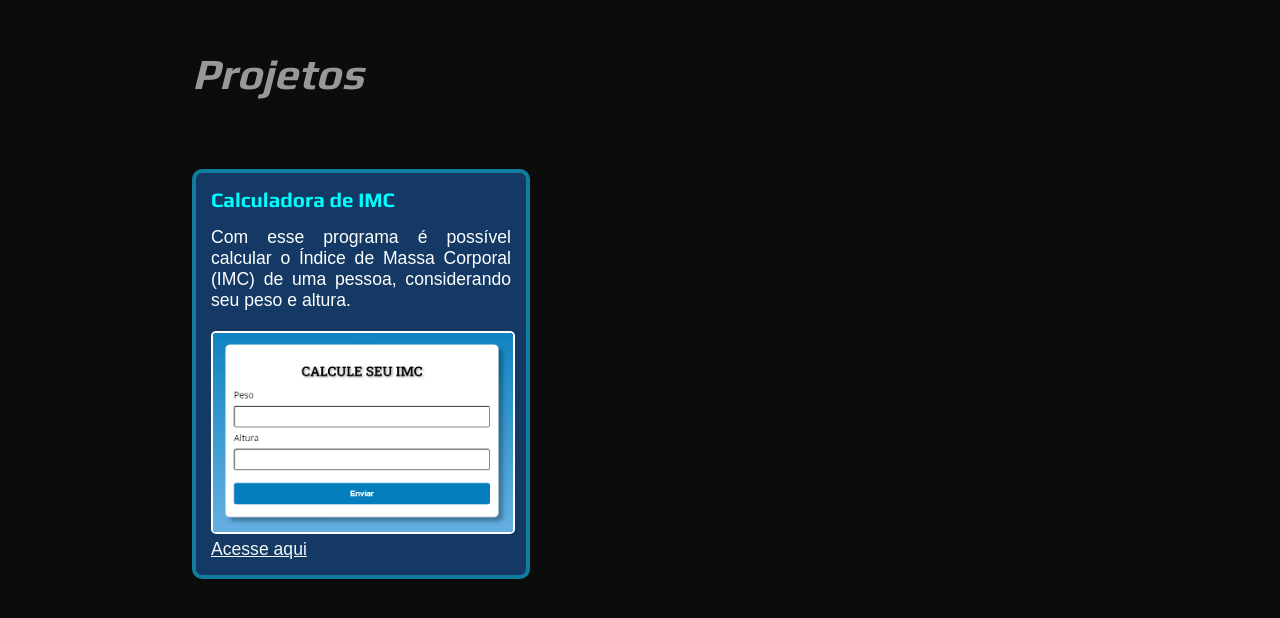
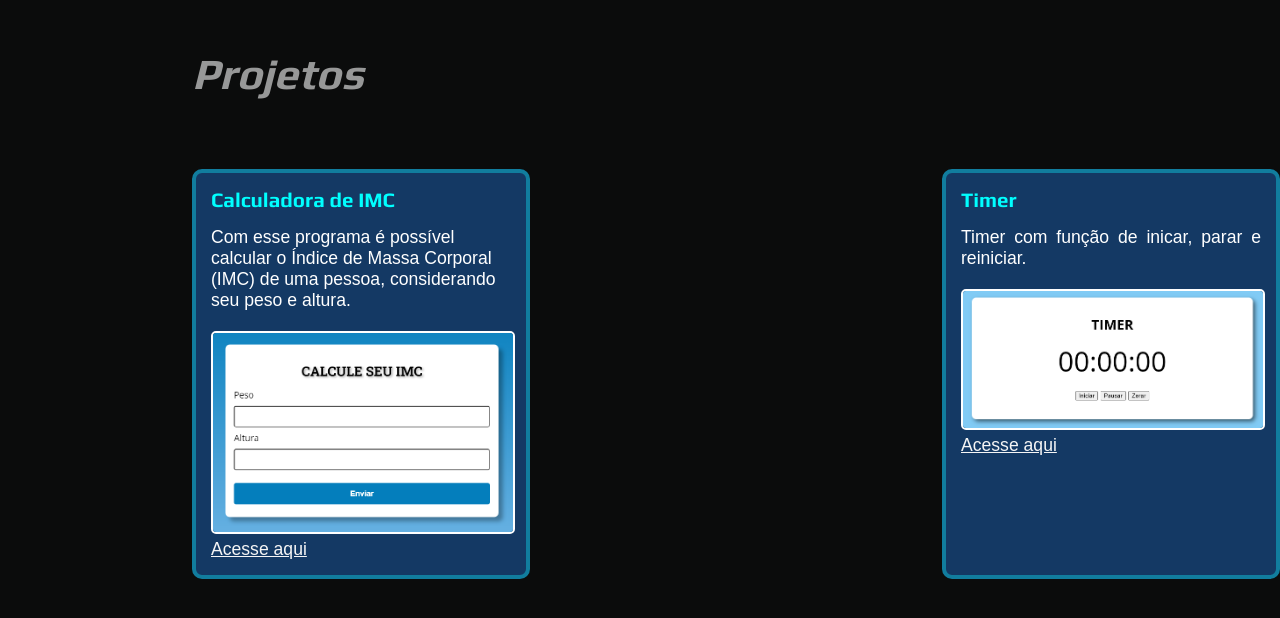
Before and after one commit to PedroWrublak/portifolio, a plain HTML site: page index.html in a window 1280 px wide. Shown: the part 856-1474 px from the top of the page. Drawn offline with Linux system fonts and the light colour scheme.

Commit message:
Adicionado e configurado novo projeto

```diff
--- a/css/style.css
+++ b/css/style.css
@@ -89,18 +89,26 @@ main > section > p {
 }
 
 main > section.projetos {
+    display: flex;
+    flex-direction: column;
     background-color: rgb(11, 12, 12);
     height: 100vh;
     padding-left: 15%;
 }
 
+main > section.projetos > div.container {
+    display: flex;
+    justify-content: space-between;
+}
+
 main > section.projetos > h2 {
     font-family: "Play", sans-serif;
     margin-top: 60px;
-    color: rgba(255, 255, 255, 0.575)
+    color: rgba(255, 255, 255, 0.575);
+
 }
 
-main > section.projetos > div.projetoImc {
+main > section.projetos div.container > div.projetoImc, div.projetoTimer {
     background-color: #1f63b783;
     color: white;
     padding: 15px;
@@ -111,28 +119,28 @@ main > section.projetos > div.projetoImc {
     max-width: 300px;
 }
 
-section.projetos > div.projetoImc > h3 {
+section.projetos > div.container > div.projetoImc > h3, div.projetoTimer > h3 {
     color: aqua;
     font-family: "Play", sans-serif;
     margin-bottom: 15px;
 }
 
-section.projetos > div.projetoImc > p {
+section.projetos > div.projetoImc > p, div.projetoTimer > p {
     text-align: justify;
 }
 
-section.projetos > div.projetoImc > img {
+section.projetos > div.container > div.projetoImc> img, div.projetoTimer > img {
     max-width: 300px;
     margin-top: 20px;
     border: 2px solid white;
     border-radius: 5px;
 }
 
-section.projetos > div.projetoImc > a {
+section.projetos > div.container > div.projetoImc > a, div.projetoTimer > a {
     color: whitesmoke;
 }
 
-section.projetos > div.projetoImc > a:hover {
+section.projetos > div.container > div.projetoImc > a:hover, div.projetoTimer > a:hover {
     color: var(--primary-color-darker);
 }
 
--- a/index.html
+++ b/index.html
@@ -25,11 +25,19 @@
         </section>
         <section class="projetos">
             <h2>Projetos</h2>
-            <div class="projetoImc">
-                <h3>Calculadora de IMC</h3>
-                <p>Com esse programa é possível calcular o Índice de Massa Corporal (IMC) de uma pessoa, considerando seu peso e altura.</p>
-                <img src="./img/projeto-imc.png" alt="">
-                <a href="https://projeto-imc-lake.vercel.app/" target="_blank">Acesse aqui</a>
+            <div class="container">
+                <div class="projetoImc">
+                    <h3>Calculadora de IMC</h3>
+                    <p>Com esse programa é possível calcular o Índice de Massa Corporal (IMC) de uma pessoa, considerando seu peso e altura.</p>
+                    <img src="./img/projeto-imc.png" alt="">
+                    <a href="https://projeto-imc-lake.vercel.app/" target="_blank">Acesse aqui</a>
+                </div>
+                <div class="projetoTimer">
+                    <h3>Timer</h3>
+                    <p>Timer com função de inicar, parar e reiniciar.</p>
+                    <img src="./img/projeto-timer.png" alt="">
+                    <a href="https://projeto-timer-eight.vercel.app/">Acesse aqui</a>
+                </div>
             </div>
         </section>
     </main>
```
Also changed, not shown: img/projeto-timer.png (added).
